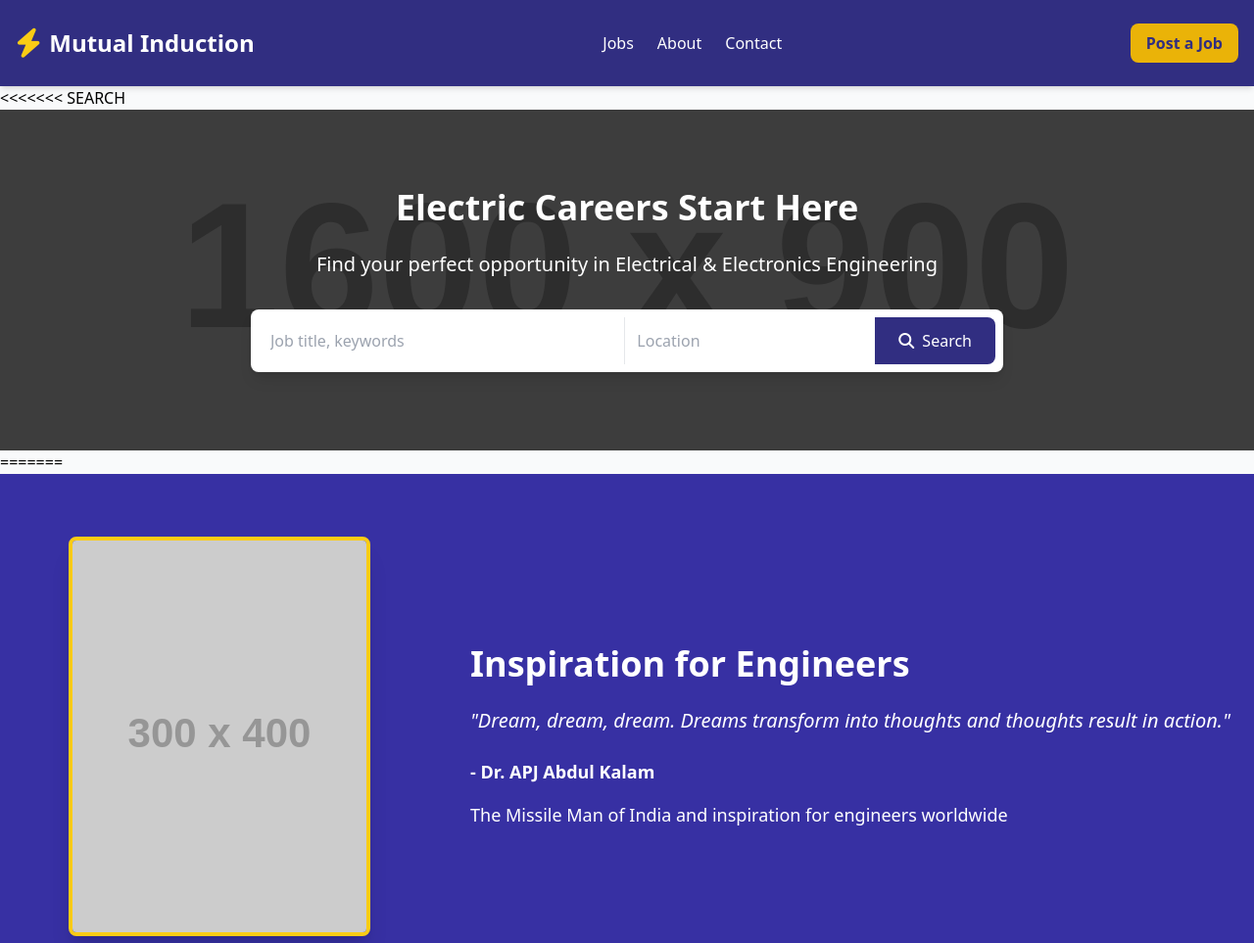
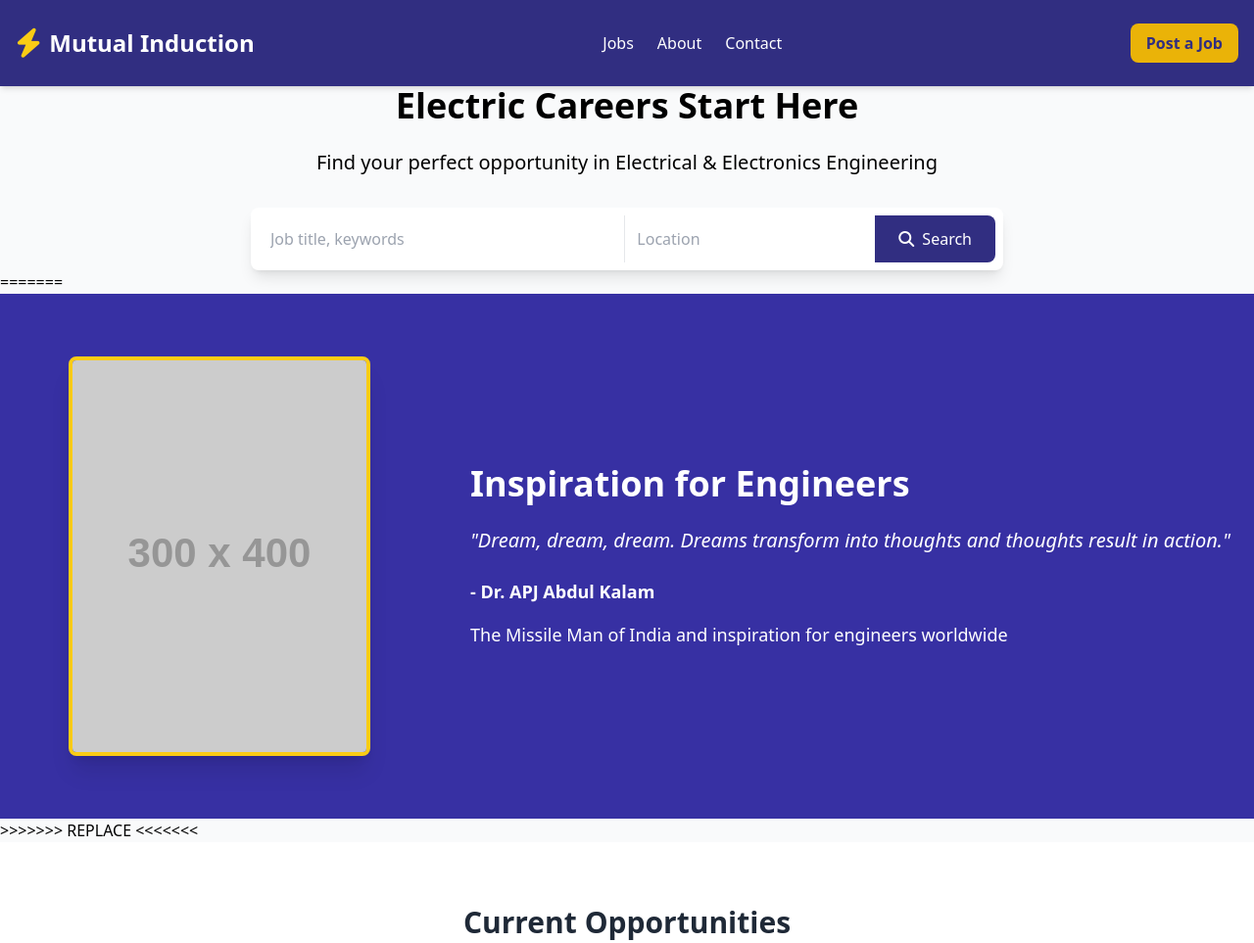
Before and after one commit to Jo17yal/Mutual-Induction, a plain HTML site: page index.html in a window 1280 px wide. Shown: the top 963 px of the page at 98% size. Drawn offline with nearby package versions, Linux system fonts and the light colour scheme; placeholder pictures from the web are drawn by us.

Commit message:
Update index.html

```diff
--- a/index.html
+++ b/index.html
@@ -40,9 +40,8 @@
         </div>
     </header>
 
- <<<<<<< SEARCH
     <!-- Hero Section with Search -->
-    <section class="search-container text-white py-20">
+    <section>
         <div class="container mx-auto px-4 text-center">
             <h2 class="text-4xl font-bold mb-6">Electric Careers Start Here</h2>
             <p class="text-xl mb-8 max-w-2xl mx-auto">Find your perfect opportunity in Electrical & Electronics Engineering</p>
```
